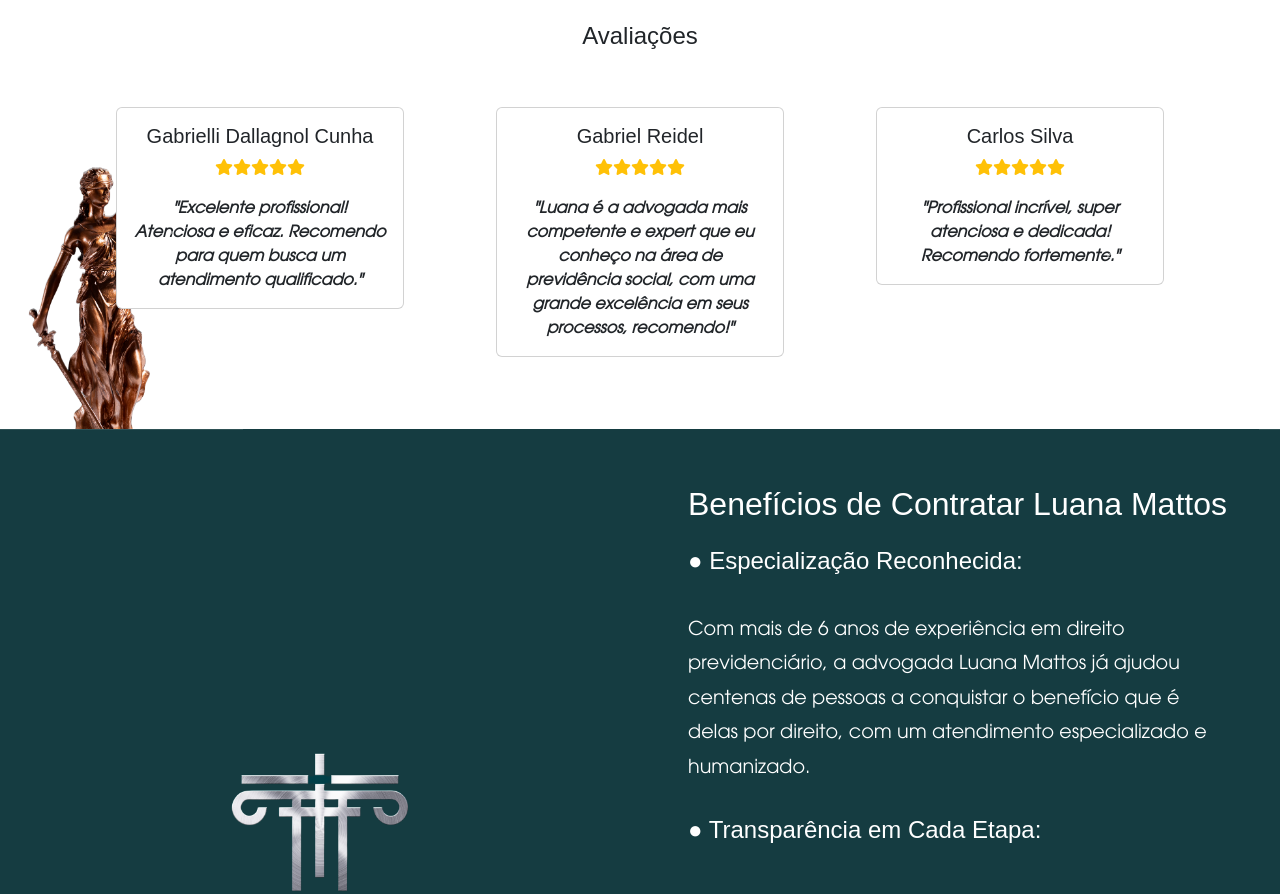
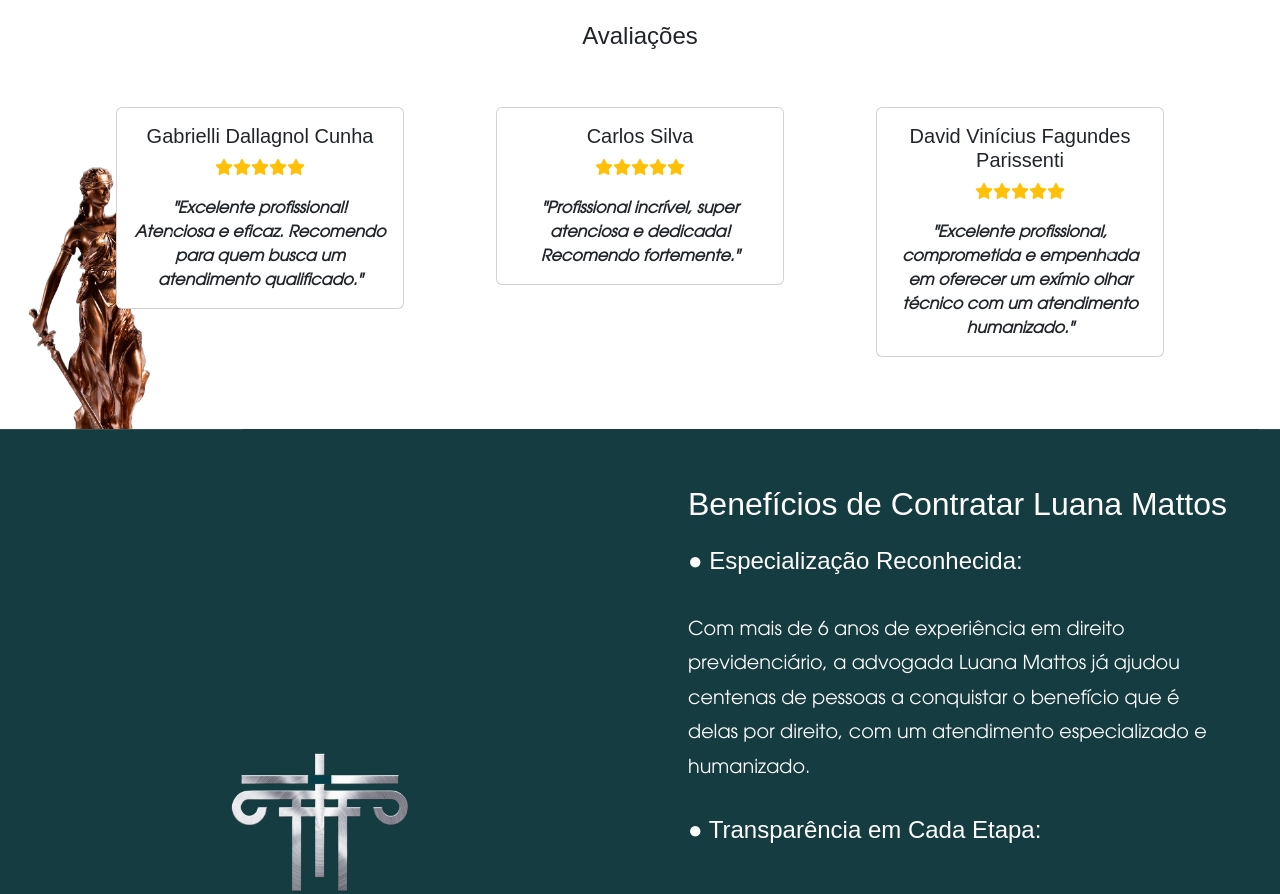
Before and after one commit to Pedrohfzip/landing, a React (Vite) app in the folder landingluanna/: page / in a window 1280 px wide. Shown: the part 2700-3594 px from the top of the page. Built offline with nearby package versions, Linux system fonts and the light colour scheme.

Commit message:
review delete

```diff
--- a/landingluanna/src/components/reviews.jsx
+++ b/landingluanna/src/components/reviews.jsx
@@ -4,7 +4,6 @@ import "bootstrap/dist/css/bootstrap.min.css";
 const Testimonials = () => {
   const reviews = [
     { name: "Gabrielli Dallagnol Cunha", review: "Excelente profissional! Atenciosa e eficaz. Recomendo para quem busca um atendimento qualificado.", stars: 5 },
-    { name: "Gabriel Reidel", review: "Luana é a advogada mais competente e expert que eu conheço na área de previdência social, com uma grande excelência em seus processos, recomendo!", stars: 5 },
     { name: "Carlos Silva", review: "Profissional incrível, super atenciosa e dedicada! Recomendo fortemente.", stars: 5 },
     { name: "David Vinícius Fagundes Parissenti", review: "Excelente profissional, comprometida e empenhada em oferecer um exímio olhar técnico com um atendimento humanizado.", stars: 5 },
     { name: "Fabi Cavazzola", review: "No primeiro dia que tive contato com a Luana. Senti muita segurança  nas suas explicações...", stars: 5 },
```
